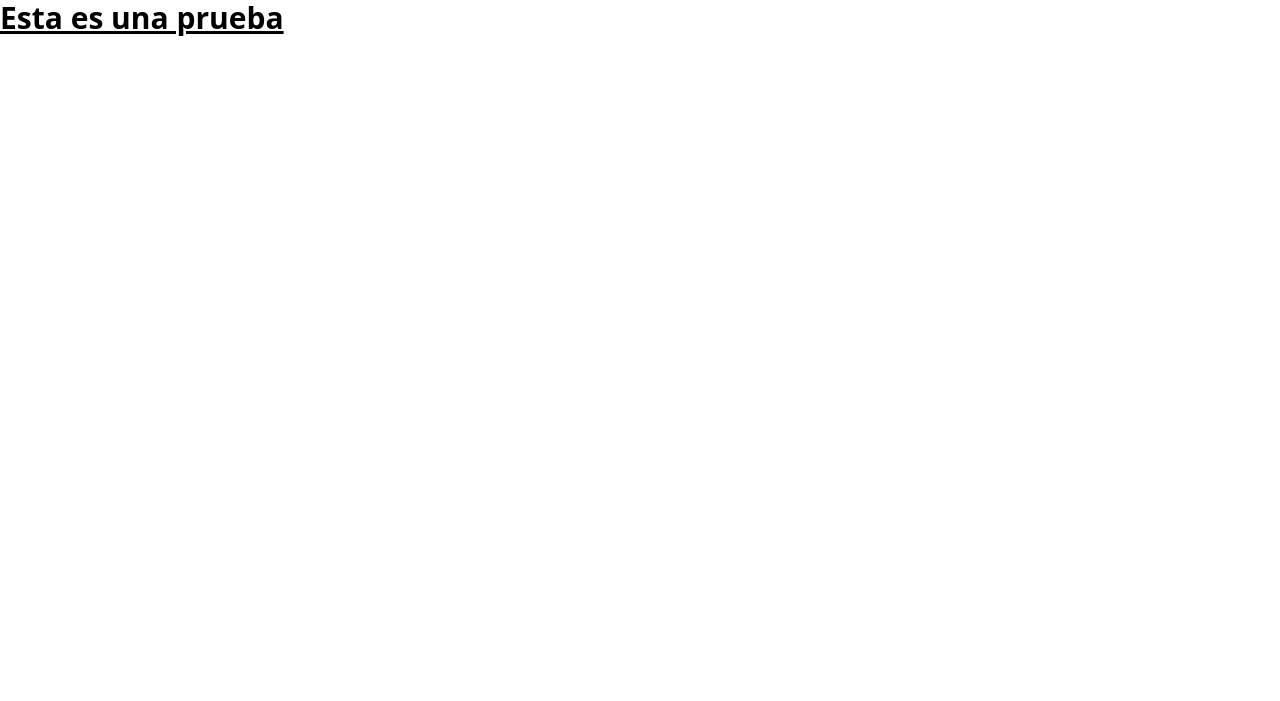
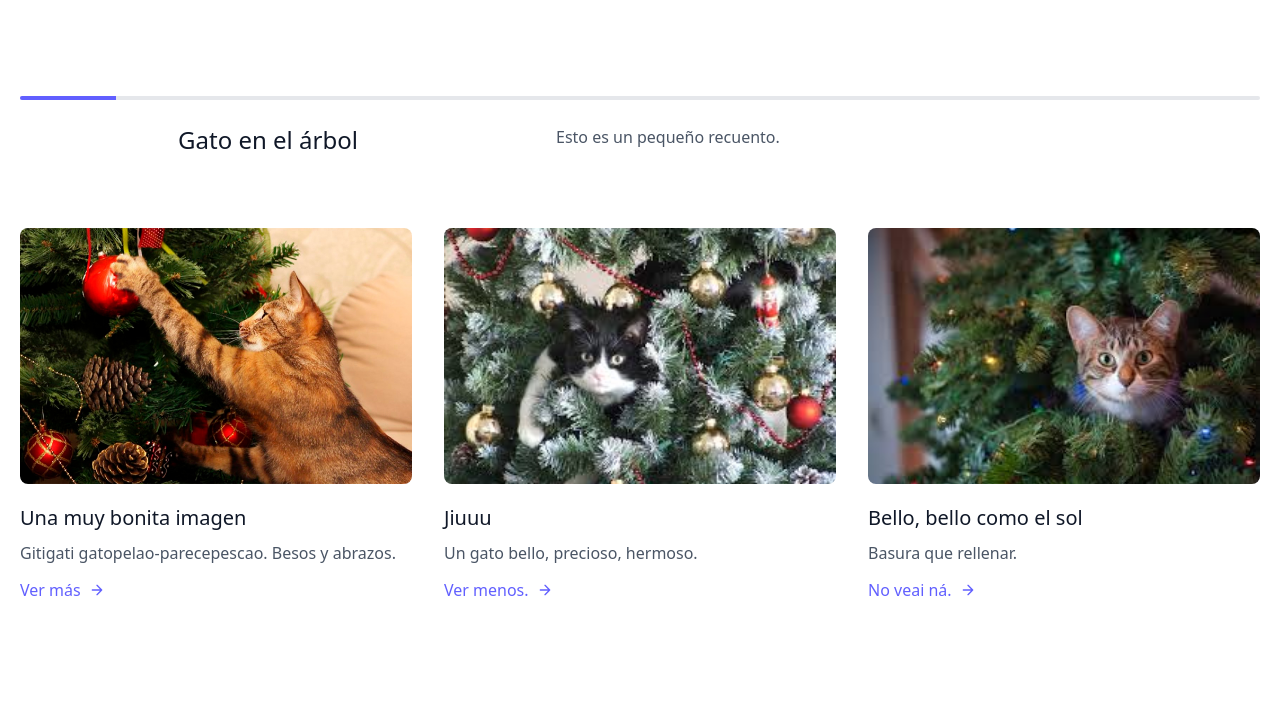
Before and after one commit to karenanco/tailwind, a plain HTML site: page index.html in a window 1280 px wide. Drawn offline with nearby package versions, Linux system fonts and the light colour scheme.

Commit message:
prueba 1

```diff
--- a/index.html
+++ b/index.html
@@ -3,10 +3,70 @@
 <head>
     <meta charset="UTF-8">
     <meta name="viewport" content="width=device-width, initial-scale=1.0">
-    <link href="./assets/css/output.css" rel="stylesheet">
-    <title>Holo holo</title>
+    <title>Mi archivo prueba</title>
+    <script src="https://cdn.jsdelivr.net/npm/@tailwindcss/browser@4"></script>
+    <style type="text/tailwindcss">
+      @theme {
+        --color-clifford: #da373d;
+      }
+    </style>
 </head>
 <body>
-    <h1 class="text-3xl font-bold underline">Esta es una prueba</h1>
+
+<section class="text-gray-600 body-font">
+  <div class="container px-5 py-24 mx-auto">
+    <div class="flex flex-col">
+      <div class="h-1 bg-gray-200 rounded overflow-hidden">
+        <div class="w-24 h-full bg-indigo-500"></div>
+      </div>
+      <div class="flex flex-wrap sm:flex-row flex-col py-6 mb-12">
+        <h1 class="sm:w-2/5 text-gray-900 font-medium title-font text-2xl mb-2 sm:mb-0 text-center">Gato en el árbol</h1>
+        <p class="sm:w-3/5 leading-relaxed text-base sm:pl-10 pl-0">Esto es un pequeño recuento.</p>
+      </div>
+    </div>
+    <div class="flex flex-wrap sm:-m-4 -mx-4 -mb-10 -mt-4">
+      <div class="p-4 md:w-1/3 sm:mb-0 mb-6">
+        <div class="rounded-lg h-64 overflow-hidden">
+          <img alt="content" class="object-cover object-center h-full w-full" src="assets/img/gato1.jpg">
+        </div>
+        <h2 class="text-xl font-medium title-font text-gray-900 mt-5">Una muy bonita imagen</h2>
+        <p class="text-base leading-relaxed mt-2">Gitigati gatopelao-parecepescao. Besos y abrazos.</p>
+        <a class="text-indigo-500 inline-flex items-center mt-3">Ver más
+          <svg fill="none" stroke="currentColor" stroke-linecap="round" stroke-linejoin="round" stroke-width="2" class="w-4 h-4 ml-2" viewBox="0 0 24 24">
+            <path d="M5 12h14M12 5l7 7-7 7"></path>
+          </svg>
+        </a>
+      </div>
+      <div class="p-4 md:w-1/3 sm:mb-0 mb-6">
+        <div class="rounded-lg h-64 overflow-hidden">
+          <img alt="content" class="object-cover object-center h-full w-full" src="assets/img/gato2.jpg">
+        </div>
+        <h2 class="text-xl font-medium title-font text-gray-900 mt-5">Jiuuu</h2>
+        <p class="text-base leading-relaxed mt-2">Un gato bello, precioso, hermoso.</p>
+        <a class="text-indigo-500 inline-flex items-center mt-3">Ver menos.
+          <svg fill="none" stroke="currentColor" stroke-linecap="round" stroke-linejoin="round" stroke-width="2" class="w-4 h-4 ml-2" viewBox="0 0 24 24">
+            <path d="M5 12h14M12 5l7 7-7 7"></path>
+          </svg>
+        </a>
+      </div>
+      <div class="p-4 md:w-1/3 sm:mb-0 mb-6">
+        <div class="rounded-lg h-64 overflow-hidden">
+          <img alt="content" class="object-cover object-center h-full w-full" src="assets/img/gato3.jpg">
+        </div>
+        <h2 class="text-xl font-medium title-font text-gray-900 mt-5">Bello, bello como el sol</h2>
+        <p class="text-base leading-relaxed mt-2">Basura que rellenar.</p>
+        <a class="text-indigo-500 inline-flex items-center mt-3">No veai ná.
+          <svg fill="none" stroke="currentColor" stroke-linecap="round" stroke-linejoin="round" stroke-width="2" class="w-4 h-4 ml-2" viewBox="0 0 24 24">
+            <path d="M5 12h14M12 5l7 7-7 7"></path>
+          </svg>
+        </a>
+      </div>
+    </div>
+  </div>
+</section>
+
+
+
+
 </body>
 </html>
--- a/package.json
+++ /dev/null
@@ -1,6 +0,0 @@
-{
-  "dependencies": {
-    "@tailwindcss/cli": "^4.2.1",
-    "tailwindcss": "^4.2.1"
-  }
-}
```
Also changed, not shown: assets/css/output.css (deleted), assets/img/gato1.jpg (added), assets/img/gato2.jpg (added), assets/img/gato3.jpg (added), 1 other file.
